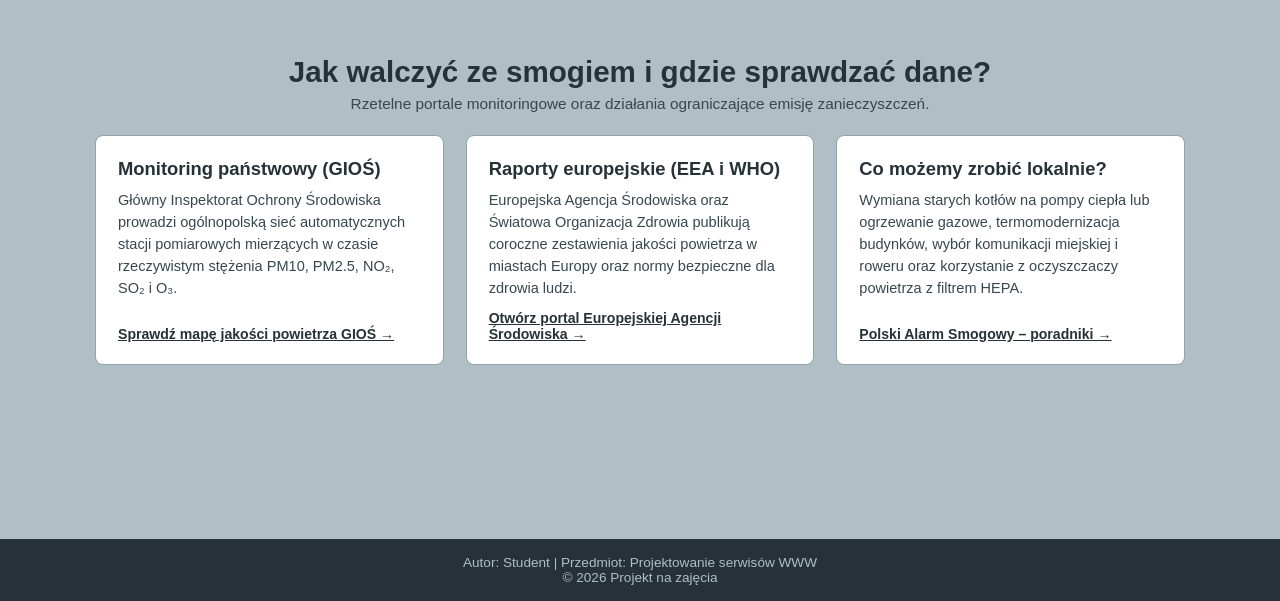
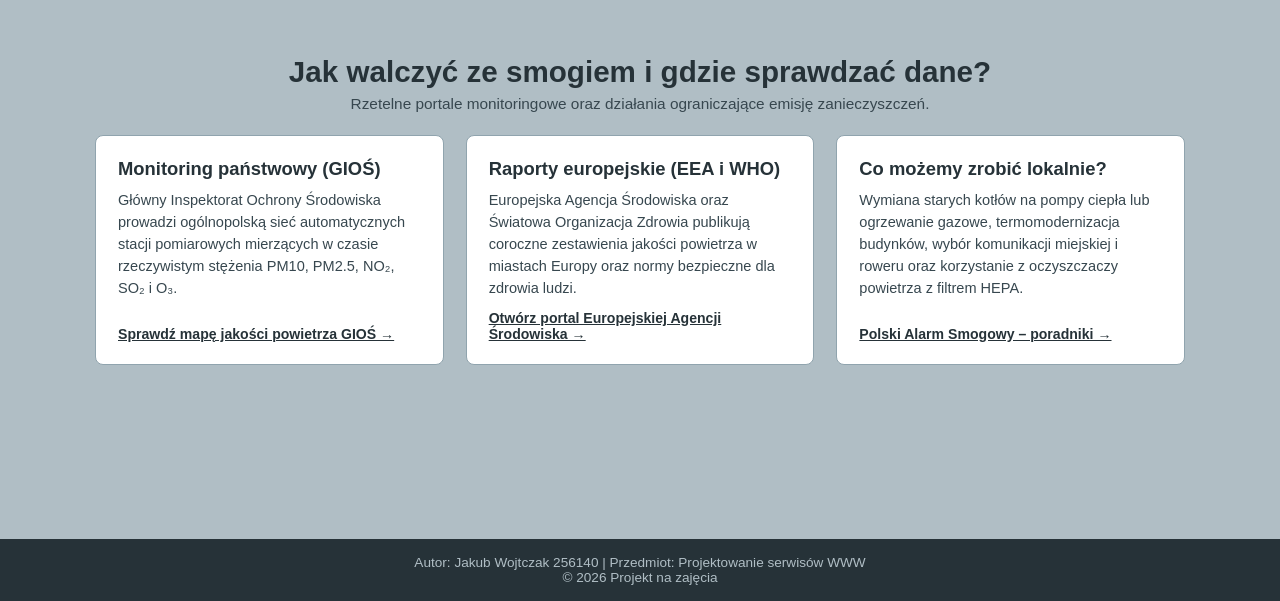
Before and after one commit to dai3310/256140, a plain HTML site: page index.html in a window 1280 px wide. Shown: the part 5093-5694 px from the top of the page. Drawn offline with Linux system fonts and the light colour scheme.

Commit message:
Update index.html

```diff
--- a/index.html
+++ b/index.html
@@ -332,7 +332,7 @@
         </div>
 
         <footer>
-            <p>Autor: Student | Przedmiot: Projektowanie serwisów WWW</p>
+            <p>Autor: Jakub Wojtczak 256140 | Przedmiot: Projektowanie serwisów WWW</p>
             <p>&copy; 2026 Projekt na zajęcia</p>
         </footer>
     </section>
```
